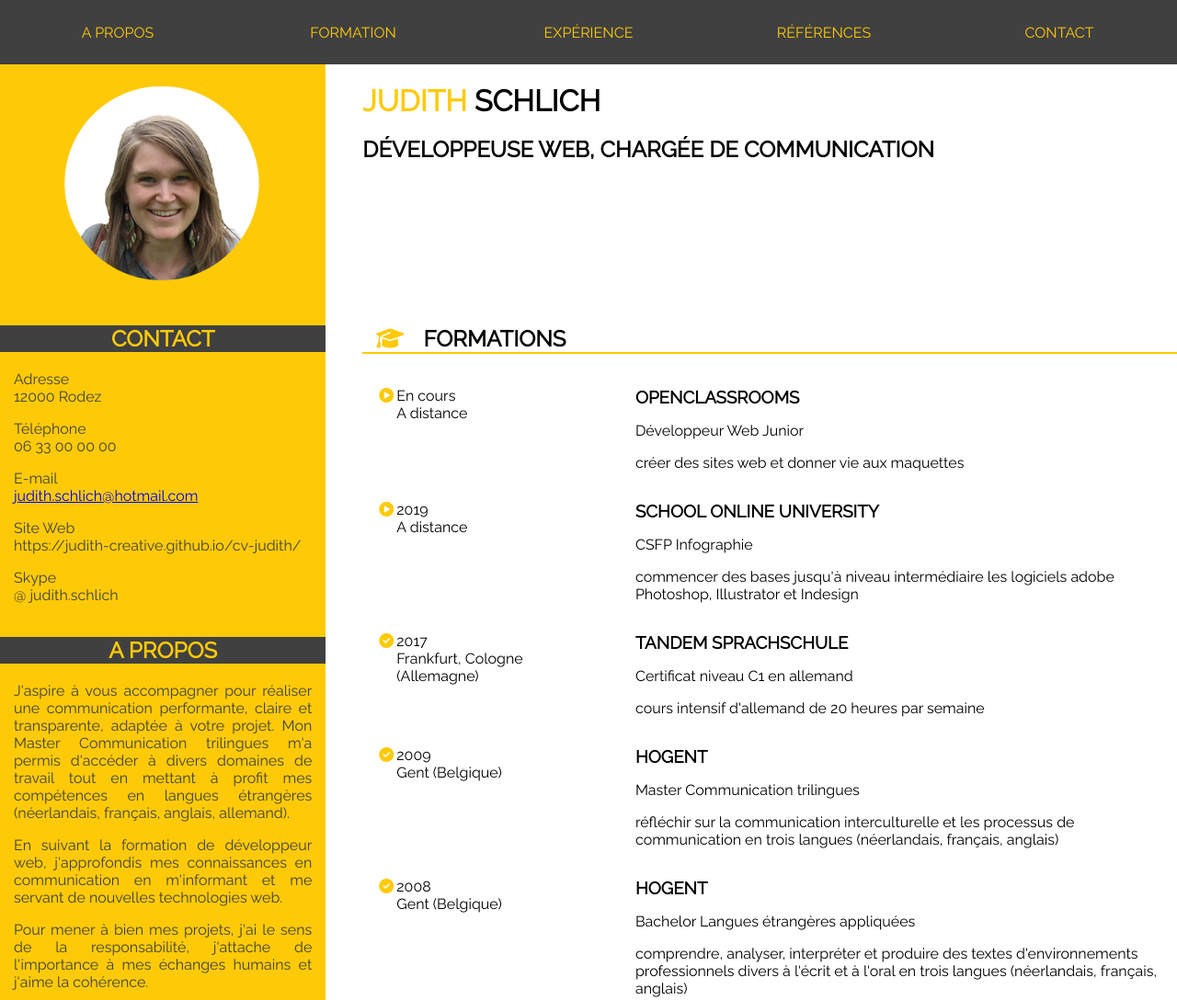
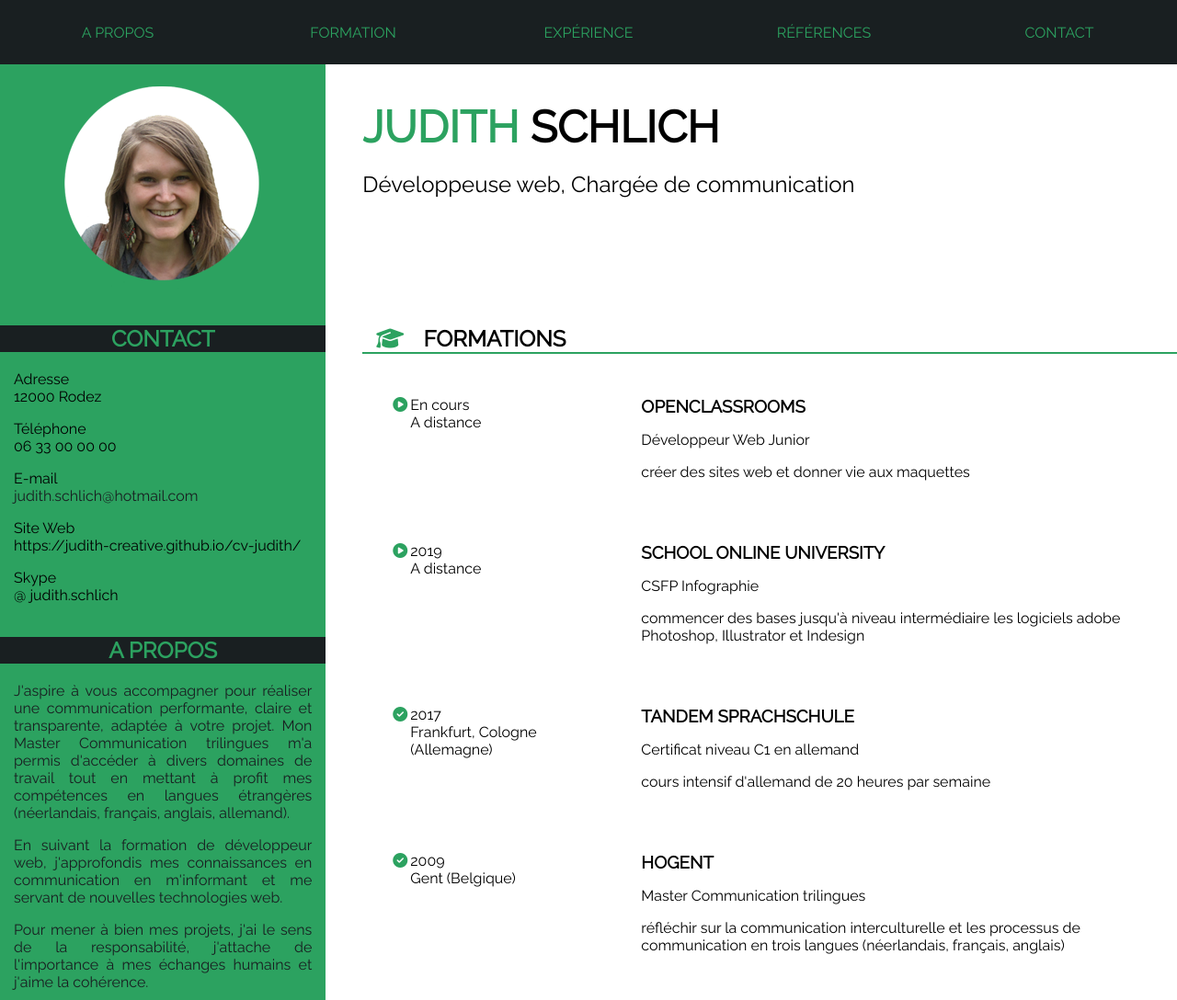
Before and after one commit to judith-creative/cv-judith, a plain HTML site: page index.html in a window 1280 px wide. Shown: the top 1088 px of the page at 92% size. Drawn offline with Linux system fonts and the light colour scheme.

Commit message:
change theme color with material design

```diff
--- a/styles.css
+++ b/styles.css
@@ -9,8 +9,13 @@ h2 {
 	text-transform: uppercase;
 }
 
-/*#37474F dark blue background contact, apropos, loisirs
-#2E7D32 dark green background H2 aside*/
+h1 + h2 {
+	text-transform: initial;
+	font-weight: normal;
+}
+
+/*background-color: #191f21 dark grey in stead of #404040 grey
+color: #2ca260 green in stead of #feca07 yellow*/
 
 /*header*/
 header {
@@ -22,12 +27,13 @@ h1 em {
 }
 
 header h1 {
-	margin: 21px 0 0 0;
+	margin: 40px 0 0 0;
+	font-size: 3em;
 }
 
 #prenom {
 	font-weight: bold;
-	color: #feca07;
+	color: #2ca260;
 }
 
 /*nav*/
@@ -51,7 +57,7 @@ header h1 {
 .menu a {
     text-decoration: none;
     text-transform: uppercase;
-    color: #feca07;
+    color: #2ca260;
     line-height: 70px;
     display: block;
     margin: 0;
@@ -74,22 +80,21 @@ label {
 
 #toggle:checked + .menu {
     display: block;
-    background: #404040;
+    background: #191f21;
 }
 
 .menu a:active {
-    background-color: #feca07;
+    background-color: #191f21;
 }
 
 /*aside*/
 aside {
-	background-color: #feca07;
-	color: #404040;
+	background-color: #2ca260;
 }
 
 aside h2 {
-	background-color: #404040;
-	color: #feca07;
+	background-color: #191f21;
+	color: #2ca260;
 	text-align: center;
 }
 
@@ -97,8 +102,14 @@ aside p {
 	padding: 0 15px;
 }
 
+#contact p a {
+	text-decoration: none;
+	color: #191f21;
+}
+
 #about p {
 	text-align: justify;
+	color: #191f21;
 }
 
 #hobbies {
@@ -109,22 +120,30 @@ aside p {
 #hobbies i {
 	font-size: 1.5em;
 	margin-right: 5px;
-	border: 2px solid #404040;
+	border: 2px solid #191f21;
 	border-radius: 35px;
 	padding: 15px;
+	color: #191f21;
 }
 
 /*main text*/
+.parent_colonnes {
+	border-radius: 7px;
+	box-shadow: 0 0 10px 0 rgba(199,199,199,1);
+	margin: 15px;
+	padding: 10px 0;
+}
+
 main p, main h3 {
 	padding: 0 15px;
 }
 
 main h2 {
-	border-bottom: solid #feca07 2px;
+	border-bottom: solid #2ca260 2px;
 }
 
 h2 i {
-	color: #feca07;
+	color: #2ca260;
 	padding: 0 15px;
 }
 
@@ -134,7 +153,7 @@ h2 i {
 
 	.date i {
 		padding: 0 3px;
-		color: #feca07;
+		color: #2ca260;
 	}
 
 .where {
@@ -146,8 +165,15 @@ h3 {
 	margin: 16px 0;
 }
 
+.colonne_une_references p, .colonne_deux_references p{
+	margin: 6px 0 6px 0;
+}
+
+/*footer*/
 footer {
 	text-align: center;
+	margin: 20px 0;
+	color: #2ca260;
 }
 
 /*Media Queries*/
@@ -160,7 +186,7 @@ footer {
 		display: contents;
 		display: flex;
 		height: 70px;
-		background-color: #404040;
+		background-color: #191f21;
 	}
 
 	.desktop a {
@@ -168,7 +194,7 @@ footer {
 		flex: 1;
 		margin: auto;
 		text-align: center;
-		color: #feca07;
+		color: #2ca260;
 		text-transform: uppercase;
 	}
 
@@ -181,7 +207,7 @@ footer {
     }
 
     header .colonne_une {
-    	background-color: #feca07;
+    	background-color: #2ca260;
     }
 
 	aside {
@@ -198,7 +224,12 @@ footer {
     	margin: 0 40px 0 0;
     }
 
-    .colonne_deux, main {
+	.parent_colonnes {
+		border: none;
+		box-shadow: none;
+	}
+
+	.colonne_deux, main {
     	flex: 2;
     }
 
```
